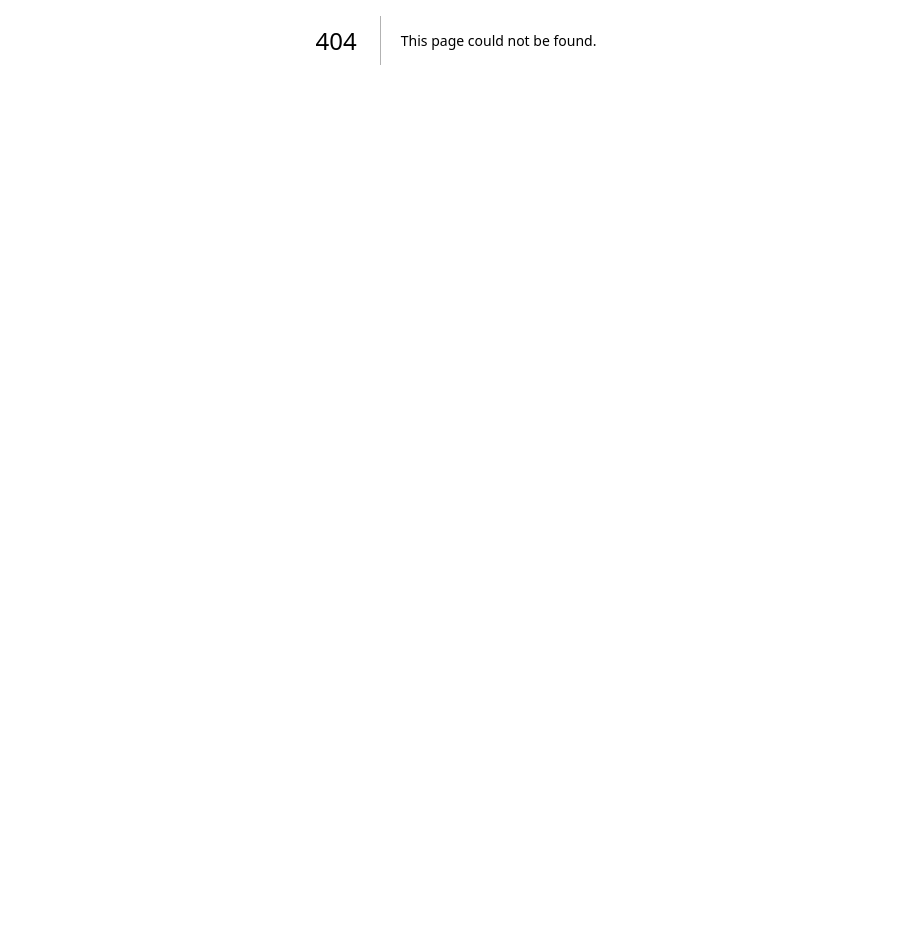
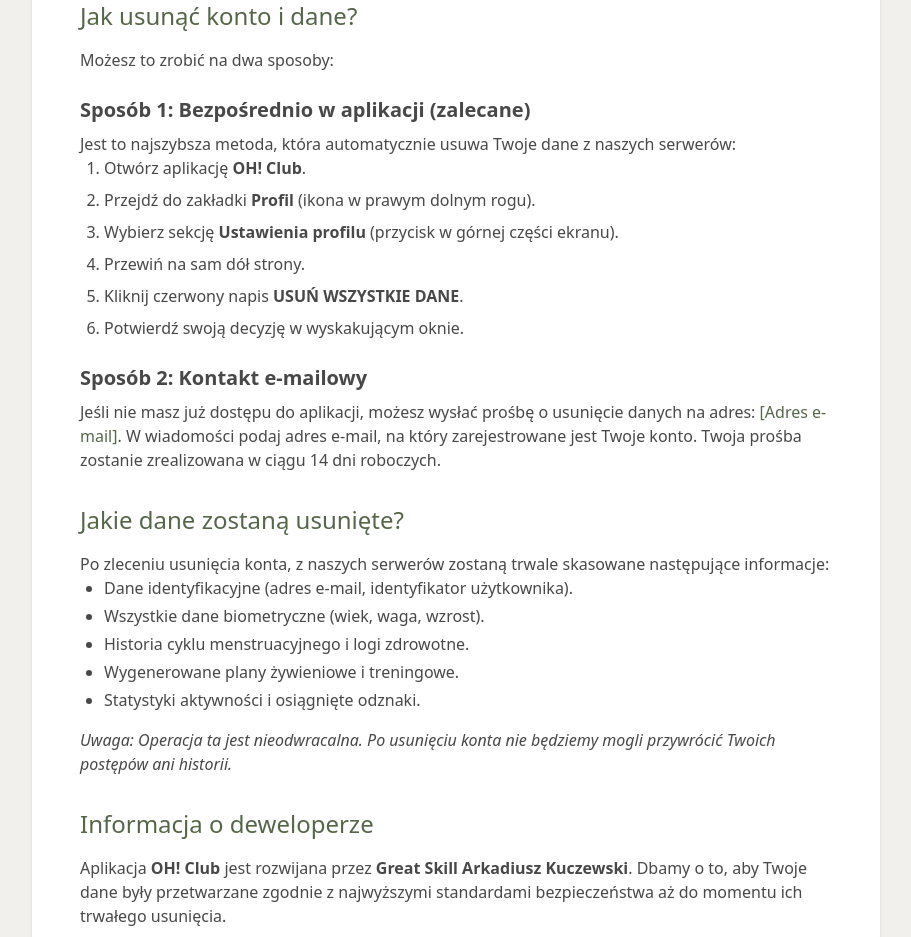
Before and after one commit to akuczewski/OH-landing, a Next.js app: page /delete-account in a window 1280 px wide. Before the commit this address had no page. Shown: the part 360-1297 px from the top of the page, without its empty margins (184-1095 px from the left). Before the commit the page ends 800 px from the top, so only its background shows below. Built offline with nearby package versions, Linux system fonts and the light colour scheme; a web font is replaced by a local one.

Commit message:
feat: add account deletion instructions page

```diff
--- /dev/null
+++ b/src/app/delete-account/page.tsx
@@ -0,0 +1,60 @@
+import Footer from "@/components/Footer";
+import Navbar from "@/components/Navbar";
+
+export default function DeleteAccount() {
+    return (
+        <div className="min-h-screen bg-cream text-text-dark font-sans selection:bg-accent-pink selection:text-text-dark">
+            <Navbar />
+            <main className="pt-32 pb-20 px-6 max-w-4xl mx-auto min-h-[70vh]">
+                <h1 className="font-serif text-5xl text-primary-green mb-8">Usuwanie Konta i Danych</h1>
+
+                <div className="prose prose-lg text-text-dark/80 bg-white p-8 md:p-12 rounded-[2.5rem] shadow-sm max-w-none">
+                    <p className="mb-6">
+                        W <strong>OH! Club</strong> szanujemy Twoje prawo do prywatności. Jeśli zdecydujesz się przestać korzystać z naszej aplikacji, umożliwiamy całkowite usunięcie Twojego konta oraz wszystkich powiązanych z nim danych osobowych.
+                    </p>
+
+                    <h2 className="text-2xl font-serif text-primary-green mt-8 mb-4">Jak usunąć konto i dane?</h2>
+                    <p>Możesz to zrobić na dwa sposoby:</p>
+
+                    <h3 className="text-xl font-bold mt-6 mb-2">Sposób 1: Bezpośrednio w aplikacji (zalecane)</h3>
+                    <p>Jest to najszybsza metoda, która automatycznie usuwa Twoje dane z naszych serwerów:</p>
+                    <ol className="list-decimal pl-6 space-y-2">
+                        <li>Otwórz aplikację <strong>OH! Club</strong>.</li>
+                        <li>Przejdź do zakładki <strong>Profil</strong> (ikona w prawym dolnym rogu).</li>
+                        <li>Wybierz sekcję <strong>Ustawienia profilu</strong> (przycisk w górnej części ekranu).</li>
+                        <li>Przewiń na sam dół strony.</li>
+                        <li>Kliknij czerwony napis <strong>USUŃ WSZYSTKIE DANE</strong>.</li>
+                        <li>Potwierdź swoją decyzję w wyskakującym oknie.</li>
+                    </ol>
+
+                    <h3 className="text-xl font-bold mt-6 mb-2">Sposób 2: Kontakt e-mailowy</h3>
+                    <p>
+                        Jeśli nie masz już dostępu do aplikacji, możesz wysłać prośbę o usunięcie danych na adres:
+                        <a href="mailto:[Adres e-mail]" className="text-primary-green hover:underline"> [Adres e-mail]</a>.
+                        W wiadomości podaj adres e-mail, na który zarejestrowane jest Twoje konto. Twoja prośba zostanie zrealizowana w ciągu 14 dni roboczych.
+                    </p>
+
+                    <h2 className="text-2xl font-serif text-primary-green mt-8 mb-4">Jakie dane zostaną usunięte?</h2>
+                    <p>Po zleceniu usunięcia konta, z naszych serwerów zostaną trwale skasowane następujące informacje:</p>
+                    <ul className="list-disc pl-6 space-y-1">
+                        <li>Dane identyfikacyjne (adres e-mail, identyfikator użytkownika).</li>
+                        <li>Wszystkie dane biometryczne (wiek, waga, wzrost).</li>
+                        <li>Historia cyklu menstruacyjnego i logi zdrowotne.</li>
+                        <li>Wygenerowane plany żywieniowe i treningowe.</li>
+                        <li>Statystyki aktywności i osiągnięte odznaki.</li>
+                    </ul>
+                    <p className="mt-4 italic">
+                        Uwaga: Operacja ta jest nieodwracalna. Po usunięciu konta nie będziemy mogli przywrócić Twoich postępów ani historii.
+                    </p>
+
+                    <h2 className="text-2xl font-serif text-primary-green mt-8 mb-4">Informacja o deweloperze</h2>
+                    <p>
+                        Aplikacja <strong>OH! Club</strong> jest rozwijana przez <strong>Great Skill Arkadiusz Kuczewski</strong>.
+                        Dbamy o to, aby Twoje dane były przetwarzane zgodnie z najwyższymi standardami bezpieczeństwa aż do momentu ich trwałego usunięcia.
+                    </p>
+                </div>
+            </main>
+            <Footer />
+        </div>
+    );
+}
```
